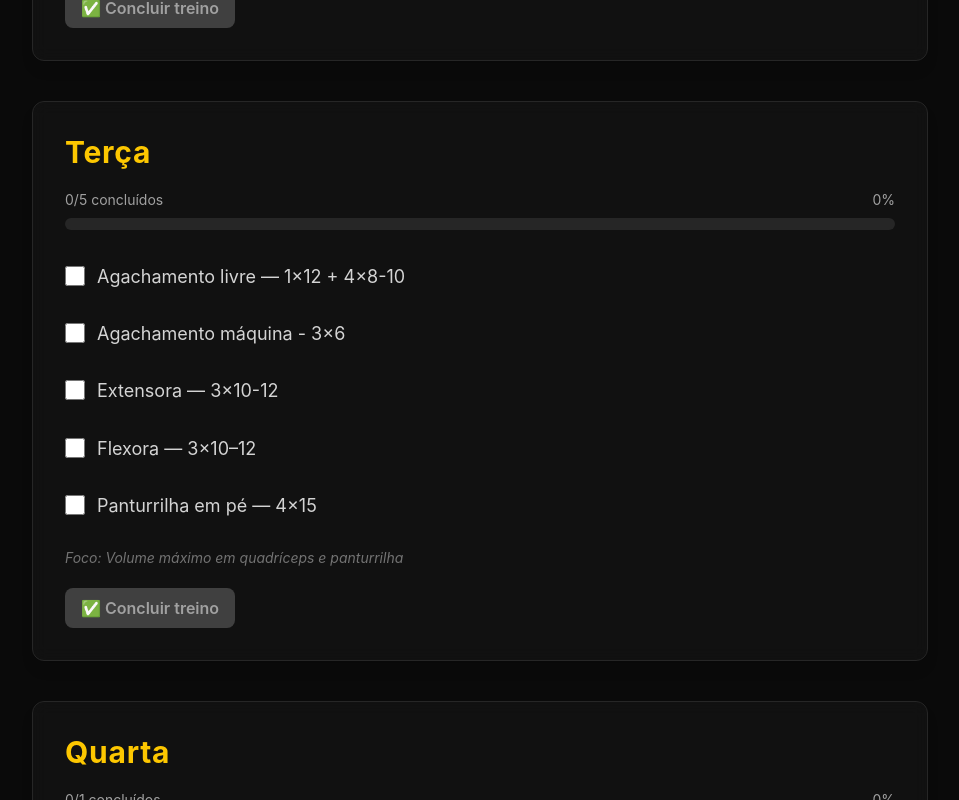
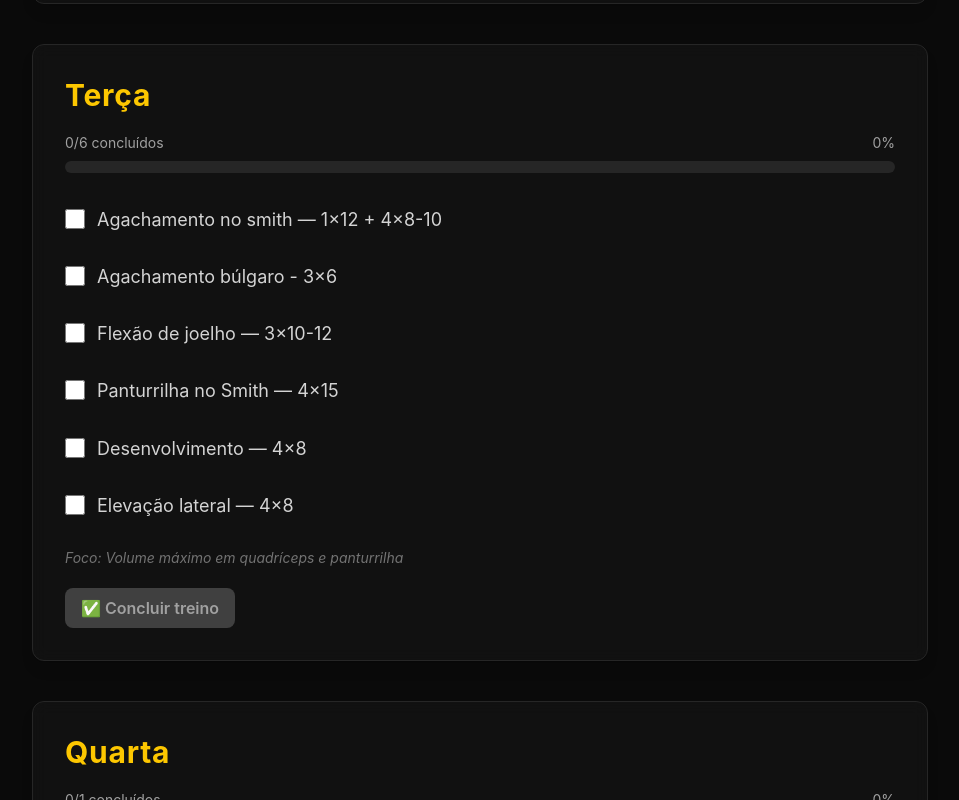
Before and after one commit to Cardimy/Projeto-Vigilante, a React (Vite) app: page / in a window 1280 px wide. Shown: the part 1340-2140 px from the top of the page, without its empty margins (160-1119 px from the left). Built offline with nearby package versions, Linux system fonts and the light colour scheme.

Commit message:
Atualização do treino 2

```diff
--- a/src/App.jsx
+++ b/src/App.jsx
@@ -119,7 +119,6 @@ export default function ProjetoVigilante() {
         "Remada curvada — 4x6-8",
         "Supino inclinado — 3×6",
         "Supino reto — 3×8",
-        "Desenvolvimento — 4×8",
         "Rosca alternada — 3×8–10",
         "Rosca inclinada — 3×8–10",
       ],
@@ -130,11 +129,12 @@ export default function ProjetoVigilante() {
       focus: "Volume máximo em quadríceps e panturrilha",
       exercises:
       [
-        "Agachamento livre — 1×12 + 4×8-10",
-        "Agachamento máquina - 3×6",
-        "Extensora — 3×10-12",
-        "Flexora — 3×10–12",
-        "Panturrilha em pé — 4×15",
+        "Agachamento no smith — 1×12 + 4×8-10",
+        "Agachamento búlgaro - 3×6",
+        "Flexão de joelho — 3×10-12",
+        "Panturrilha no Smith — 4×15",
+        "Desenvolvimento — 4×8",
+        "Elevação lateral — 4×8",
       ],
     },
 
@@ -154,8 +154,7 @@ export default function ProjetoVigilante() {
         "Supino com halteres — 1×12 + 4×8",
         "Crucifixo máquina — 4×10–12",
         "Remada unilateral — 3×10-12",
-        "Puxada alta neutra — 3×8",
-        "Elevação lateral — 4×12–15",
+        "Puxada triângulo — 3×8",
         "Tríceps corda — 3×8–10",
         "Tríceps francês — 3×8–10",
       ],
@@ -165,11 +164,12 @@ export default function ProjetoVigilante() {
       title: "Sexta",
       focus: "Força e hipertrofia de posterior",
       exercises: [
-        "Agachamento livre — 1×12 + 4×8-10",
-        "Leg press 45° — 4×10",
-        "Extensora — 3×10-12",
-        "Flexora — 3×10–12",
-        "Stiff — 4×10",
+        "Agachamento no smith — 1×12 + 4×8-10",
+        "Agachamento búlgaro - 3×6",
+        "Stiff com halteres — 3×10-12",
+        "Panturrilha no Smith — 4×15",
+        "Desenvolvimento — 4×8",
+        "Elevação lateral — 4×8",
       ],
     },
 
```
